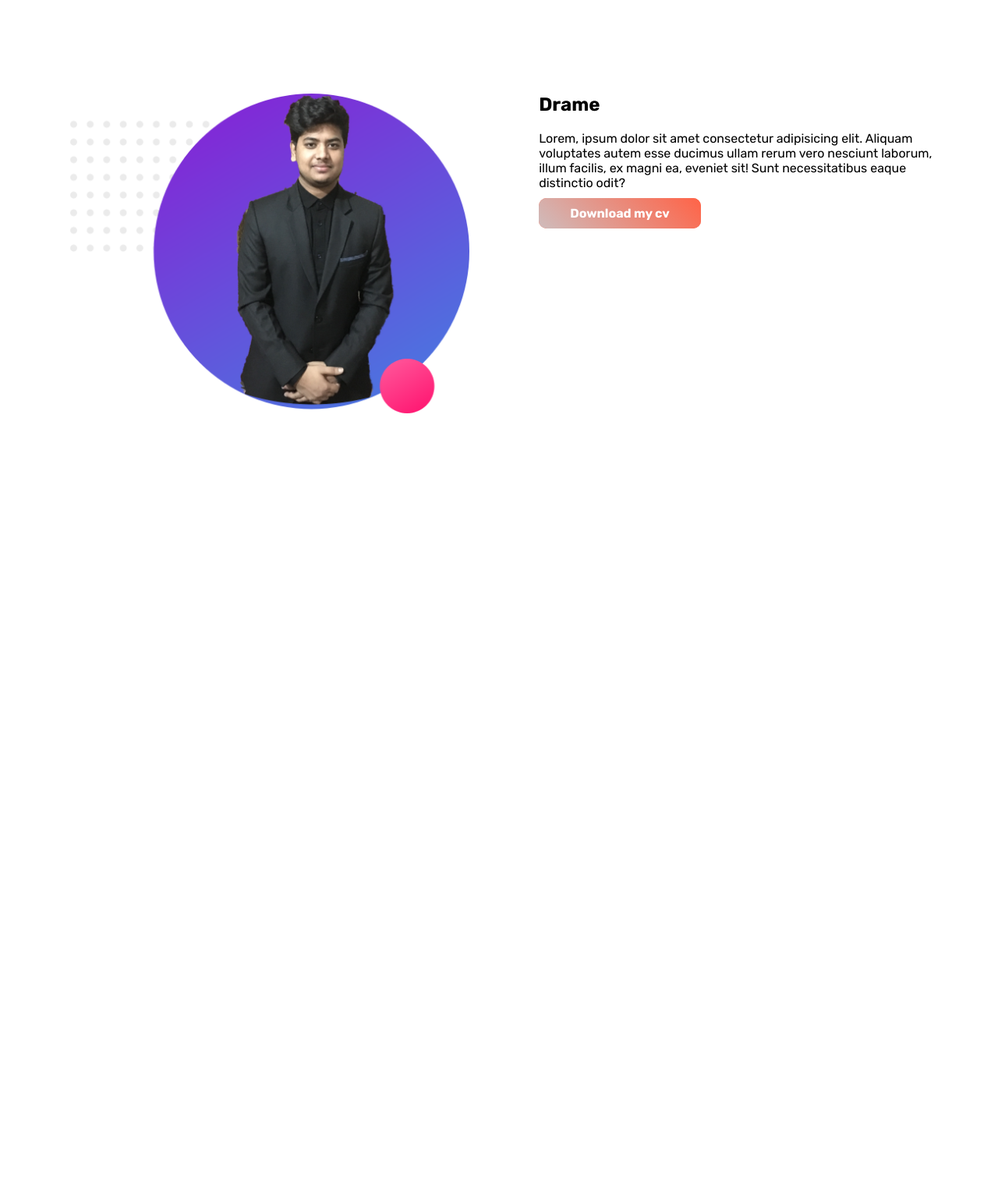
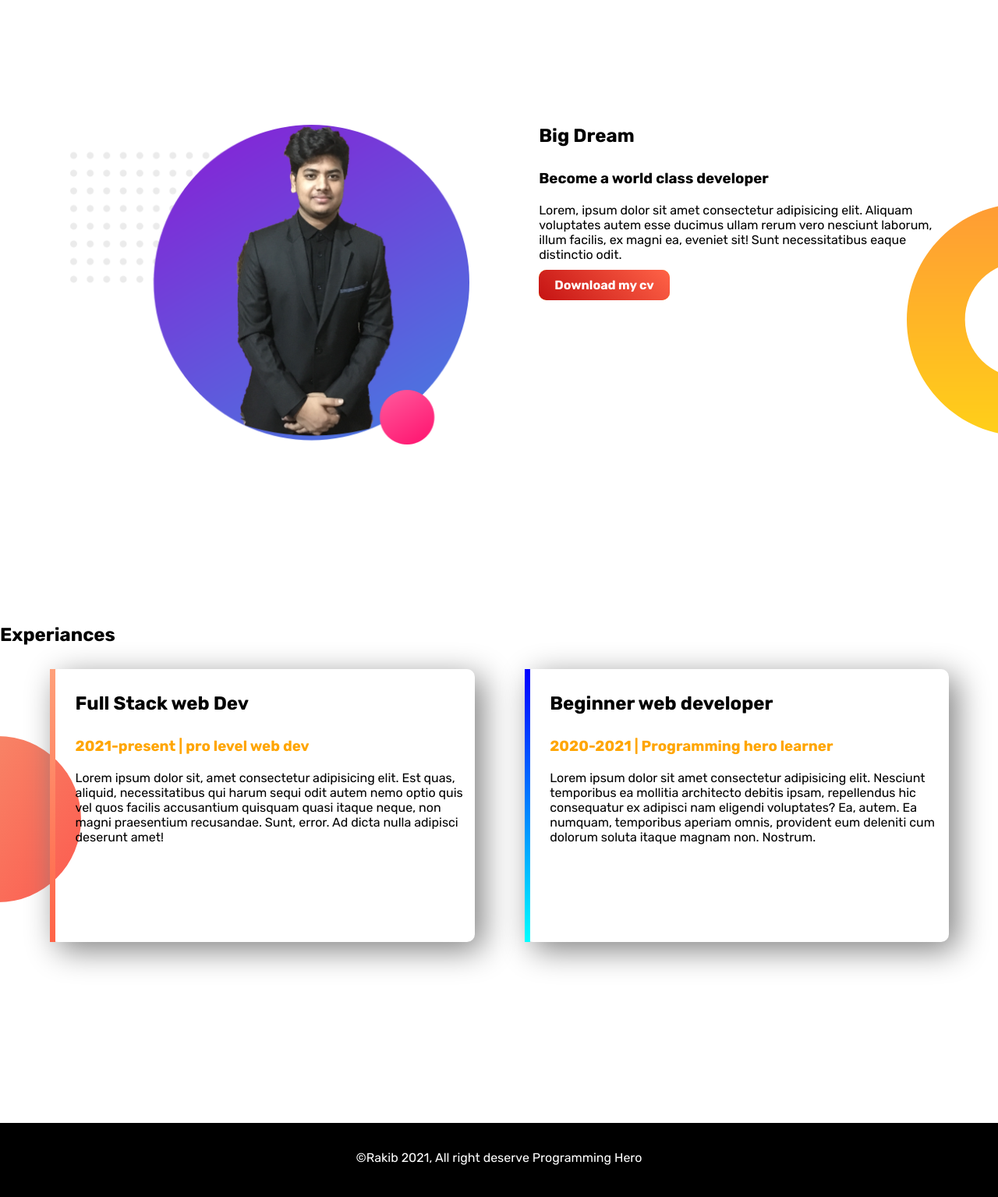
Before and after one commit to rakibHosen0/portfolio, a plain HTML site: page index.html in a window 1280 px wide. Shown: the part 480-2015 px from the top of the page at 78% size. Before the commit the page ends 1200 px from the top, so only its background shows below. Drawn offline with Linux system fonts and the light colour scheme.

Commit message:
complet full website

```diff
--- a/css/style.css
+++ b/css/style.css
@@ -1,6 +1,5 @@
 * {
   margin: 0;
-  padding: 0;
 }
 
 body {
@@ -14,7 +13,7 @@ h1 {
   font-size: 50px;
   padding-top: 40px;
 }
-.name-highlight {
+.orange-highlight {
   color: orange;
 }
 .half-width h3 {
@@ -35,12 +34,12 @@ h1 {
 }
 section {
   height: 500px;
-  margin-bottom: 100px;
+  margin-bottom: 140px;
 }
 
 .link-btn {
   text-decoration: none;
-  background-image: linear-gradient(45deg, rgb(207, 188, 188), orange);
+  background-image: linear-gradient(45deg, rgb(197, 19, 19), tomato);
   background-color: orange;
   padding: 10px 20px;
   border-radius: 10px;
@@ -50,13 +49,42 @@ section {
 .link-btn:hover {
   box-shadow: 3px 3px 4px rgb(201, 172, 144);
 }
+.dream-area {
+  background-image: url("/img/dream-bg.png");
+  background-repeat: no-repeat;
+  background-position: right;
+}
+.experiance-area {
+  background-image: url("/img/exp-bg.png");
+  background-repeat: no-repeat;
+  background-position: left;
+}
+.experiance-area h2 {
+  margin-bottom: 30px;
+}
+.single-experiances h2 {
+  padding-top: 30px;
+}
+.single-experiances {
+  box-shadow: 10px 10px 40px gray;
+  height: 70%;
+  border-radius: 10px;
+}
 
-.download-btn {
-  text-decoration: none;
-  background-image: linear-gradient(45deg, rgb(207, 188, 188), tomato);
-  background-color: tomato;
-  padding: 10px 40px;
-  border-radius: 10px;
+#full-stack {
+  border-left: 7px solid;
+  border-image: linear-gradient(180deg, lightSalmon, tomato);
+  border-image-slice: 1;
+}
+#beginner-web {
+  border-left: 7px solid;
+  border-image: linear-gradient(180deg, blue, cyan);
+  border-image-slice: 1;
+}
+footer p {
+  text-align: center;
   color: white;
-  font-weight: 700;
+  background-color: black;
+  height: 60px;
+  padding-top: 35px;
 }
--- a/index.html
+++ b/index.html
@@ -13,7 +13,7 @@
    <section class="top-banner">
     <div class="half-width">
         <h1>Welcome to </h1>
-        <h1><span class="name-highlight">Rakib </span>Website</h1>
+        <h1><span class="orange-highlight">Rakib </span>Website</h1>
         <h3>I am a professional web developer.</h3>
         <p>Lorem, ipsum dolor sit amet consectetur adipisicing elit. Aliquam voluptates autem esse ducimus ullam rerum vero nesciunt laborum, illum facilis, ex magni ea, eveniet sit! Sunt necessitatibus eaque distinctio odit?</p>
         <a class="link-btn" target="_blank" href="https://www.linkedin.com/in/rakib-hosen-23b90119a/">HIRE ME</a>
@@ -23,15 +23,35 @@
         </div>
    </section>
 
-   <section>
+   <section class="dream-area">
        <div class="half-width">
         <img src="/img/rakib2.png" alt="">
        </div>
        <div class="half-width">
-           <h2>Drame </h2>
-           <p>Lorem, ipsum dolor sit amet consectetur adipisicing elit. Aliquam voluptates autem esse ducimus ullam rerum vero nesciunt laborum, illum facilis, ex magni ea, eveniet sit! Sunt necessitatibus eaque distinctio odit?</p>
-           <a class="download-btn" target="_blank" href="https://www.linkedin.com/in/rakib-hosen-23b90119a/">Download my cv</a>
+           <h2>Big Dream</h2>
+           <h3>Become a world class developer</h3>
+           <p>Lorem, ipsum dolor sit amet consectetur adipisicing elit. Aliquam voluptates autem esse ducimus ullam rerum vero nesciunt laborum, illum facilis, ex magni ea, eveniet sit! Sunt necessitatibus eaque distinctio odit.</p>
+           <a class="link-btn" target="_blank" href="https://www.linkedin.com/in/rakib-hosen-23b90119a/">Download my cv</a>
        </div>
    </section>
+
+
+   <section class="experiance-area">
+    <h2>Experiances</h2>
+    <div id="full-stack" class="half-width single-experiances">
+        <h2>Full Stack web Dev</h2>
+        <h3 class="orange-highlight">2021-present | pro level web dev</h3>
+        <p>Lorem ipsum dolor sit, amet consectetur adipisicing elit. Est quas, aliquid, necessitatibus qui harum sequi odit autem nemo optio quis vel quos facilis accusantium quisquam quasi itaque neque, non magni praesentium recusandae. Sunt, error. Ad dicta nulla adipisci deserunt amet!</p>
+    </div>
+
+    <div id="beginner-web" class="half-width single-experiances">
+        <h2>Beginner web developer</h2>
+        <h3 class="orange-highlight">2020-2021 | Programming hero learner</h3>
+        <p>Lorem ipsum dolor sit amet consectetur adipisicing elit. Nesciunt temporibus ea mollitia architecto debitis ipsam, repellendus hic consequatur ex adipisci nam eligendi voluptates? Ea, autem. Ea numquam, temporibus aperiam omnis, provident eum deleniti cum dolorum soluta itaque magnam non. Nostrum.</p>
+    </div>
+    </section>
+    <footer>
+        <p><span>&#169;</span>Rakib 2021, All right deserve Programming Hero</p>
+    </footer>
 </body>
 </html>
```
Also changed, not shown: img/New-Text-Document.txt (added).
